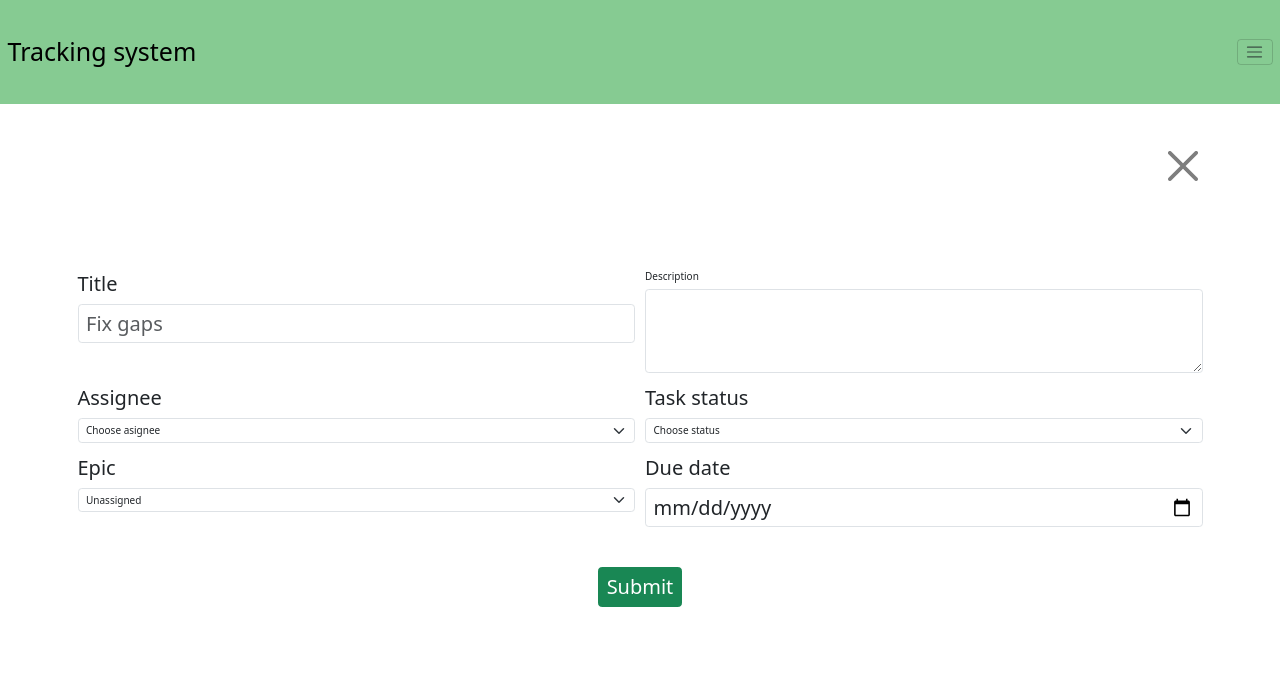
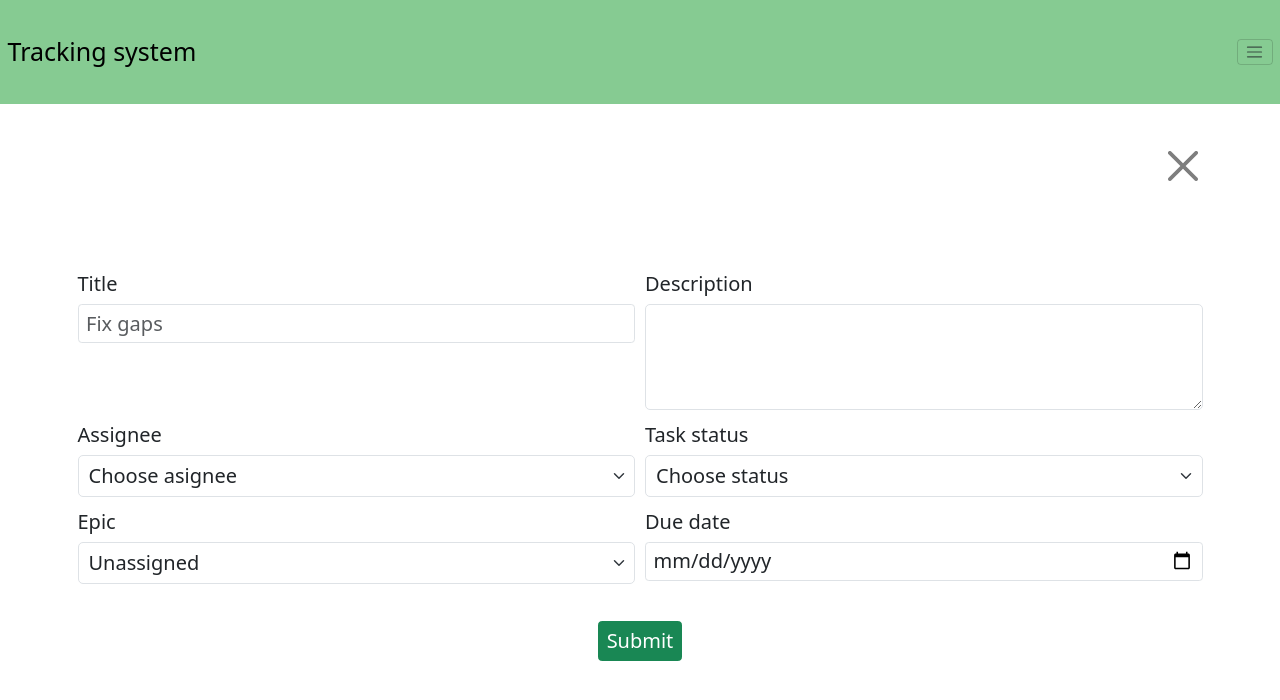
Before and after one commit to maja4s91/Tracking-system, a React (Vite) app in the folder vite-project/: page /tasks/create in a window 1280 px wide. Shown: the top 700 px of the page. Built offline with nearby package versions, Linux system fonts and the light colour scheme; a web font is replaced by a local one.

Commit message:
New tasks form fix

```diff
--- a/vite-project/src/Pages/Tasks/CreateTask.jsx
+++ b/vite-project/src/Pages/Tasks/CreateTask.jsx
@@ -76,13 +76,13 @@ const CreateTask = () => {
         </div>
 
         <div className="col-md-6">
-          <label htmlFor="textareaId" className="form-label">
+          <label htmlFor="textareaId" className="form-label fs-2">
             Description
           </label>
           <textarea
             onChange={handleTypo}
             name="description"
-            className="form-control"
+            className="form-control form-control-lg"
             id="textareaId"
             rows="5"
             placeholder=""
@@ -96,7 +96,7 @@ const CreateTask = () => {
           <select
             onChange={handleTypo}
             name="assignee"
-            className="form-select"
+            className="form-select form-select-lg fs-2"
             aria-label="Default select example"
             id="assigneeId"
             required
@@ -115,7 +115,7 @@ const CreateTask = () => {
           <select
             onChange={handleTypo}
             name="taskStatus"
-            className="form-select"
+            className="form-select form-select-lg fs-2"
             aria-label="Default select example"
             id="select-statusId"
             required
@@ -134,7 +134,7 @@ const CreateTask = () => {
           <select
             onChange={handleTypo}
             name="epic"
-            className="form-select"
+            className="form-select form-select-lg fs-2"
             aria-label="Default select example"
             id="epicId"
             required
--- a/vite-project/src/index.css
+++ b/vite-project/src/index.css
@@ -58,11 +58,12 @@ body {
 .text-responsive {
   font-size: calc(100% + 1vw + 1vh);
 }
-.vh-80{
-  height: 80vh!important;
+.vh-80 {
+  height: 80vh !important;
 }
 
-.form-control:focus {
+.form-control:focus,
+.form-select:focus {
   border-color: #198754 !important;
   box-shadow: 0 0 0 0.2rem rgba(40, 167, 69, 0.25) !important;
 }
```
